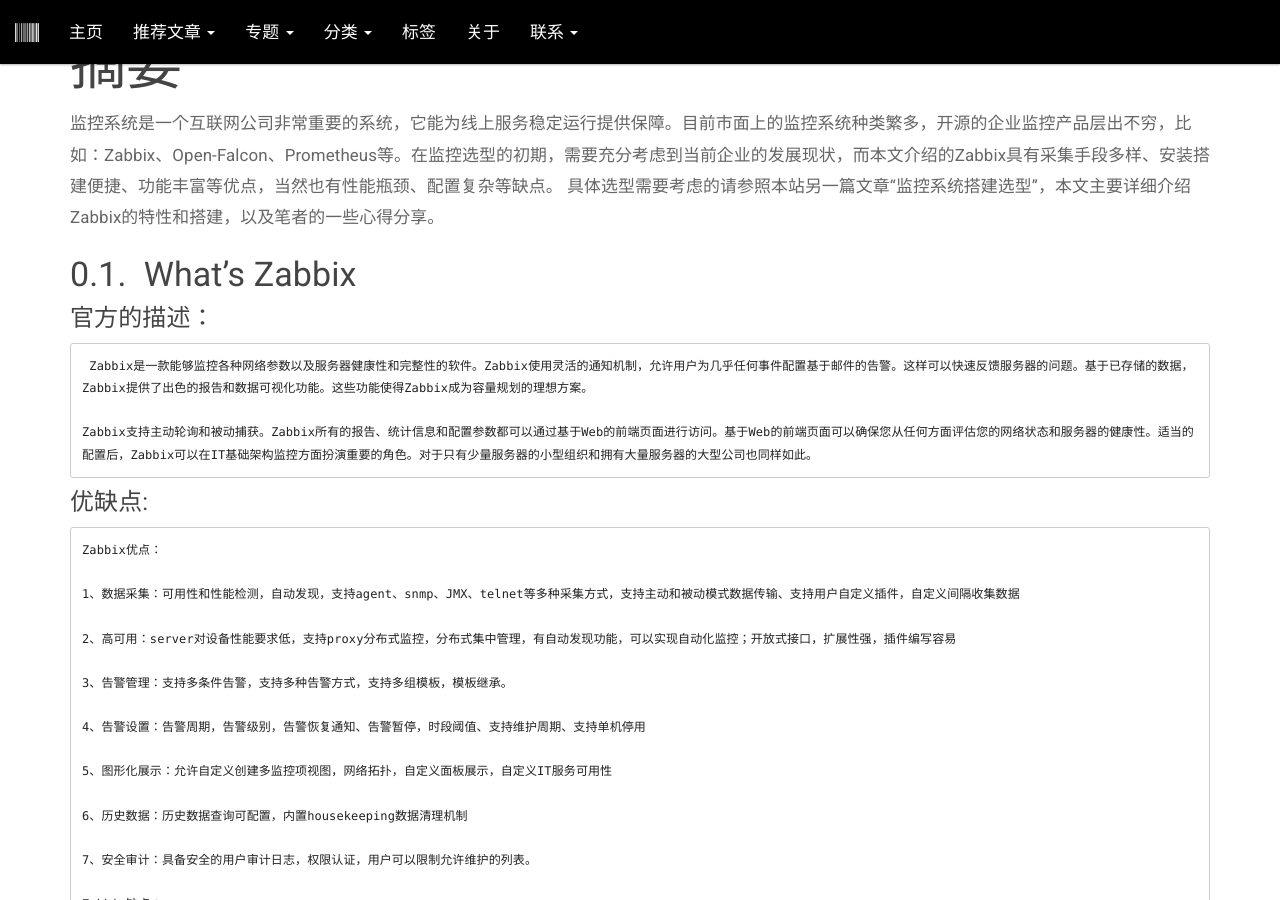
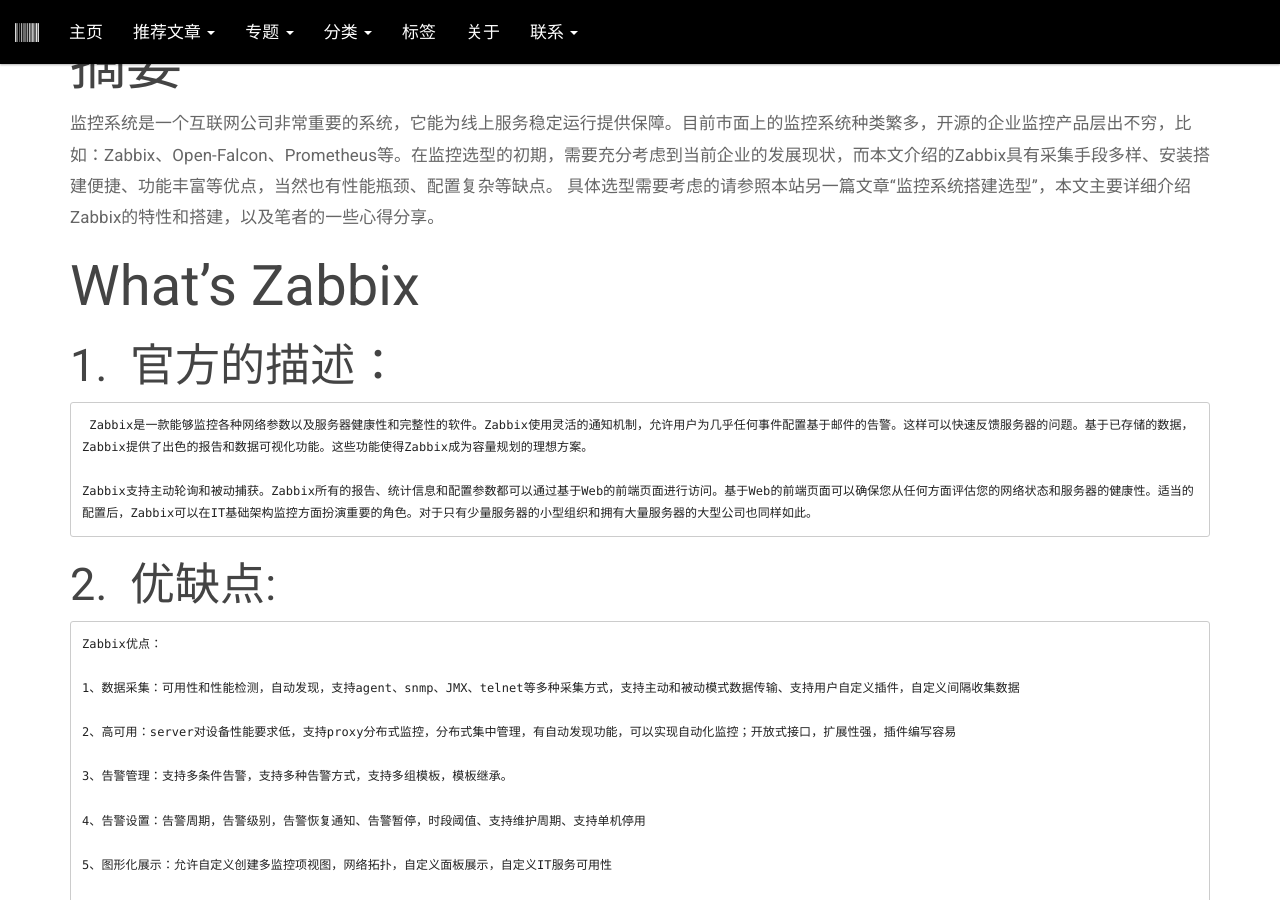
Before and after one commit to FinTechOps/FinTechOps.github.io, a Jekyll site: the page built from _posts/2020-02-04-zabbix.md, in a window 1280 px wide and 900 px high, scrolled down 336 px. Built offline with Jekyll 4.4.1, drawn with Linux system fonts in a browser that asks for light colours; comment, search, counter and statistics services are not loaded.

````diff
--- a/_posts/2020-02-04-zabbix.md
+++ b/_posts/2020-02-04-zabbix.md
@@ -18,15 +18,15 @@ author: yangyang
 
 <!--more-->
 
-### What's Zabbix
+# What's Zabbix
 
-#### 官方的描述：
+## 官方的描述：
 ```
  Zabbix是一款能够监控各种网络参数以及服务器健康性和完整性的软件。Zabbix使用灵活的通知机制，允许用户为几乎任何事件配置基于邮件的告警。这样可以快速反馈服务器的问题。基于已存储的数据，Zabbix提供了出色的报告和数据可视化功能。这些功能使得Zabbix成为容量规划的理想方案。
 
 Zabbix支持主动轮询和被动捕获。Zabbix所有的报告、统计信息和配置参数都可以通过基于Web的前端页面进行访问。基于Web的前端页面可以确保您从任何方面评估您的网络状态和服务器的健康性。适当的配置后，Zabbix可以在IT基础架构监控方面扮演重要的角色。对于只有少量服务器的小型组织和拥有大量服务器的大型公司也同样如此。
 ```
-#### 优缺点:
+## 优缺点:
 ```
 Zabbix优点：
 
@@ -54,7 +54,7 @@ Zabbix缺点：
 
 4、内置housekeeping在执行过程中会对数据库增加压力，需要对数据库进行优化
 ```
-### 数据采集方式
+## 数据采集方式
 
 Zabbix的数据采集方式有很多种，以下介绍常用的几种：
 ```
@@ -75,9 +75,9 @@ Zabbix的数据采集方式有很多种，以下介绍常用的几种：
 5、JMX监控需要安装Zabbix-java-gateway和开启java程序的jmx端口，一般用来采集java的性能指标。
 ```
 
-### 组件介绍
+# 组件介绍
 
-#### zabbix_server
+## zabbix_server
 
 ```
 监控服务器，是整个Zabbix系统的核心组件，Server通过轮询采集或者接收数据，计算是否满足触发器条件，向用户发送通知。它是Zabbix监控代理和Proxy代理报告系统可用性和完整性数据的核心组件。Server自身可以通过简单服务远程检查网络服务。
@@ -87,13 +87,13 @@ Zabbix的数据采集方式有很多种，以下介绍常用的几种：
 3、数据库存储
 ```
 
-#### zabbix_agent
+## zabbix_agent
 
 ```
 Zabbix agent部署在监控的目标上，主动监测本地的资源和应用(硬件驱动，内存，处理器统计等)，分为被动（passive）和主动（active）检查，配合编写脚本可以满足绝大多数的服务器监控需求。
 ```
 
-#### zabbix_sender
+## zabbix_sender
 ```
 Zabbix sender是一种命令行应用，它可以将性能数据发送到Zabbix server进行处理。 该应用通常用在长时间运行的用户脚本，用于定期发送可用性和性能数据。
 ```
@@ -102,7 +102,7 @@ Zabbix sender是一种命令行应用，它可以将性能数据发送到Zabbix
 
 <img src="/assets/images/posts/zabbix/zabbix-server-agent.png" width="100%"/>
 
-#### zabbix_proxy
+## zabbix_proxy
 ```
 当Zabbix监控的设备越来越多的时候，server端的监控压力将持续增长，这时候我们可以将监控的压力分担到另外一个组件zabbix_proxy，将设备划分到不同区域，每个区域搭建一个zabbix_proxy，zabbix_proxy收集自己所在区域的设备监控数据提交给zabbix_server。
 ```
````
